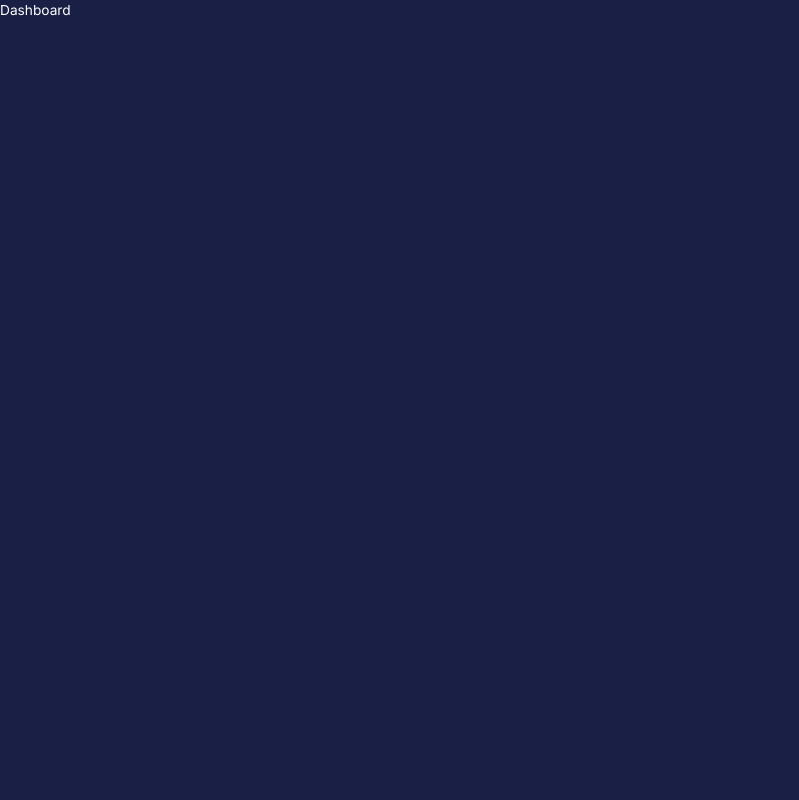
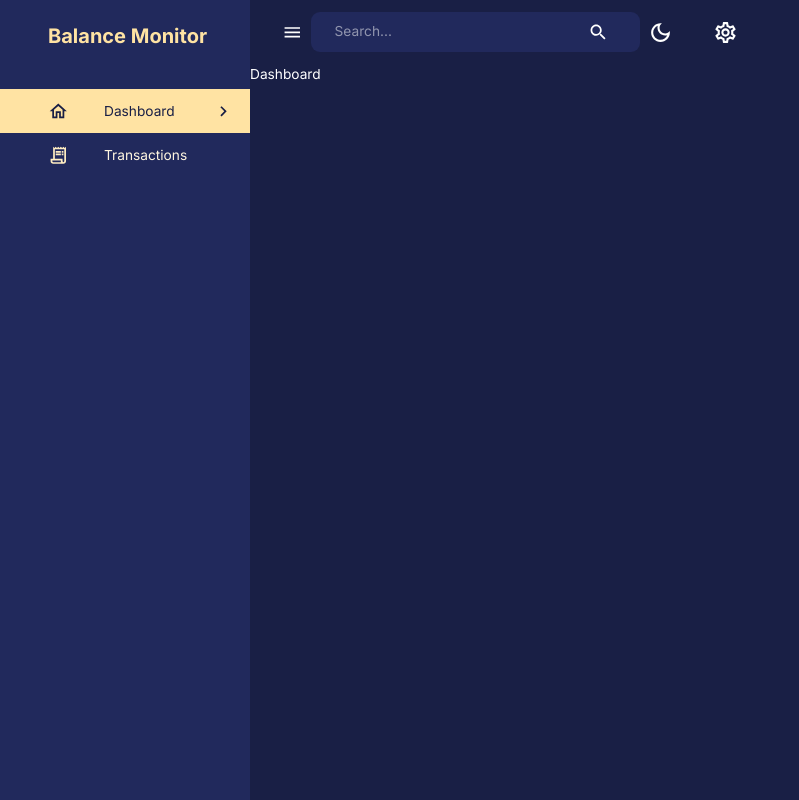
Before and after one commit to ArvidErik/future-balance-client, a React (Create React App) app: page /dashboard in a window 1280 px wide. Shown: the whole page, without its empty margins (0-799 px from the left). Built offline with nearby package versions, Linux system fonts and the light colour scheme.

Commit message:
navbar + sidebar ready

```diff
--- a/src/components/Navbar.jsx
+++ b/src/components/Navbar.jsx
@@ -11,15 +11,65 @@ import FlexBetween from "components/FlexBetween";
 import { useDispatch } from "react-redux";
 import { setMode } from "state";
 import profileImage from "assets/ErikArvidHosszu.png";
-import { AppBar, useTheme } from "@mui/material";
+import {
+  AppBar,
+  Icon,
+  IconButton,
+  InputBase,
+  Toolbar,
+  useTheme,
+} from "@mui/material";
 
-function Navbar() {
+function Navbar({
+  isSidebarOpen,
+  setIsSidebarOpen
+}) {
   const dispatch = useDispatch();
   const theme = useTheme();
 
-  return <AppBar>
+  return (
+    <AppBar
+      sx={{
+        position: "static",
+        background: "none",
+        boxShadow: "none",
+      }}
+    >
+      <Toolbar sx={{ justifyContent: "space-between" }}>
+        {/* LEFT SIDE */}
+        <FlexBetween>
+          <IconButton onClick={() => setIsSidebarOpen(!isSidebarOpen)}>
+            <MenuIcon />
+          </IconButton>
+          <FlexBetween
+            backgroundColor={theme.palette.background.alt}
+            borderRadius="9px"
+            gap="3rem"
+            p="0.1rem 1.5rem"
+          >
+            <InputBase placeholder="Search..." />
+            <IconButton>
+              <Search />
+            </IconButton>
+          </FlexBetween>
+        </FlexBetween>
 
-  </AppBar>;
+        {/* RIGHT SIDE */}
+        <FlexBetween gap="1.5rem">
+          <IconButton onClick={() => dispatch(setMode())}>
+            {theme.palette.mode === "dark" ? (
+              <DarkModeOutlined sx={{ fontSize: "25px" }} />
+            ) : (
+              <LightModeOutlined sx={{ fontSize: "25px" }} />
+            )}
+          </IconButton>
+          <IconButton>
+            <SettingsOutlined sx={{ fontSize: "25px" }} />
+          </IconButton>
+        </FlexBetween>
+      </Toolbar>
+    </AppBar>
+  );
 }
 
 export default Navbar;
--- /dev/null
+++ b/src/components/Sidebar.jsx
@@ -0,0 +1,146 @@
+import React from "react";
+import {
+  Box,
+  Divider,
+  Drawer,
+  IconBox,
+  IconButton,
+  List,
+  ListItem,
+  ListItemButton,
+  ListItemIcon,
+  ListItemText,
+  Typography,
+  useTheme,
+} from "@mui/material";
+import {
+  SettingsOutlined,
+  ChevronLeft,
+  ChevronRightOutlined,
+  HomeOutlined,
+  ShoppingcartOutlined,
+  Groups2Outlined,
+  ReceiptLongOutlined,
+  PublicOutlined,
+  PointOfSaleOutlined,
+  TodayOutlined,
+  CalendarMonthOutlined,
+  AdminPanelSettingsOutlined,
+  TrendingUpOutlined,
+  PieChartOutlined,
+} from "@mui/icons-material";
+import { useEffect, useState } from "react";
+import { useLocation, useNavigate } from "react-router-dom";
+import FlexBetween from "./FlexBetween";
+import profileImage from "assets/ErikArvidHosszu.png";
+
+const navItems = [
+  {
+    text: "Dashboard",
+    icon: <HomeOutlined />,
+  },
+  {
+    text: "Transactions",
+    icon: <ReceiptLongOutlined />,
+  },
+];
+
+function SideBar({
+  drawerWidth,
+  isSidebarOpen,
+  setIsSidebarOpen,
+  isNonMobile,
+}) {
+  const { pathname } = useLocation();
+  const [active, setActive] = useState("");
+  const navigate = useNavigate();
+  const theme = useTheme();
+
+  useEffect(() => {
+    setActive(pathname.substring(1));
+  }, [pathname]);
+
+  return (
+    <Box component="nav">
+      {isSidebarOpen && (
+        <Drawer
+          open={isSidebarOpen}
+          onClose={() => setIsSidebarOpen(false)}
+          variant="persistent"
+          anchor="left"
+          sx={{
+            width: drawerWidth,
+            "& .MuiDrawer-paper": {
+              color: theme.palette.secondary[200],
+              backgroundColor: theme.palette.background.alt,
+              boxSizing: "border-box",
+              borderWidth: isNonMobile ? 0 : "2px",
+              width: drawerWidth,
+            },
+          }}
+        >
+          <Box width="100%">
+            <Box m="1.5rem 2rem 2rem 3rem">
+              <FlexBetween color={theme.palette.secondary.main}>
+                <Box display="flex" alignItems="center" gap="0.5rem">
+                  <Typography variant="h4" fontWeight="bold">
+                    Balance Monitor
+                  </Typography>
+                </Box>
+                {!isNonMobile && (
+                  <IconButton onClick={() => setIsSidebarOpen(!isSidebarOpen)}>
+                    <ChevronLeft />
+                  </IconButton>
+                )}
+              </FlexBetween>
+            </Box>
+            <List>
+              {navItems.map(({ text, icon }) => {
+                const lcText = text.toLowerCase();
+
+                return (
+                  <ListItem key={text} disablePadding>
+                    <ListItemButton
+                      onClick={() => {
+                        navigate(`/${lcText}`);
+                        setActive(lcText);
+                      }}
+                      sx={{
+                        backgroundColor:
+                          active === lcText
+                            ? theme.palette.secondary[300]
+                            : "transparent",
+                        color:
+                          active === lcText
+                            ? theme.palette.primary[600]
+                            : theme.palette.secondary[100],
+                      }}
+                    >
+                      <ListItemIcon
+                        sx={{
+                          ml: "2rem",
+                          color:
+                            active === lcText
+                              ? theme.palette.primary[600]
+                              : theme.palette.secondary[200],
+                        }}
+                      >
+                        {icon}
+                      </ListItemIcon>
+                      <ListItemText primary={text} />
+                      {active === lcText && (
+                        <ChevronRightOutlined sx={{ ml: "auto" }} />
+                      )}
+                    </ListItemButton>
+                  </ListItem>
+                );
+              })}
+            </List>
+          </Box>
+        </Drawer>
+      )}
+    </Box>
+  );
+}
+
+export default SideBar;
--- a/src/pages/layout/index.jsx
+++ b/src/pages/layout/index.jsx
@@ -1,17 +1,31 @@
-import React from 'react'
-import { useState } from 'react'
-import { Box, useMediaQuery } from '@mui/material'
-import { Outlet } from 'react-router-dom'
-import { UseSelector } from 'react-redux'
-import Navbar from "components/Navbar"
+import React from "react";
+import { useState } from "react";
+import { Box, useMediaQuery } from "@mui/material";
+import { Outlet } from "react-router-dom";
+import { UseSelector } from "react-redux";
+import Navbar from "components/Navbar";
+import SideBar from "components/Sidebar";
 
 const Layout = () => {
-  return <Box width="100%" height="100%">
-    <Box>
-      <Navbar />
-      <Outlet />
+  const isNonMobile = useMediaQuery("(min-width: 600px)");
+  const [isSidebarOpen, setIsSidebarOpen] = useState(true);
+  return (
+    <Box display={isNonMobile ? "flex" : "block"} width="100%" height="100%">
+      <SideBar
+        isNonMobile={isNonMobile}
+        drawerWidth="250px"
+        isSidebarOpen={isSidebarOpen}
+        setIsSidebarOpen={setIsSidebarOpen}
+      />
+      <Box>
+        <Navbar
+          isSidebarOpen={isSidebarOpen}
+          setIsSidebarOpen={setIsSidebarOpen}
+        />
+        <Outlet />
+      </Box>
     </Box>
-  </Box>
-}
+  );
+};
 
-export default Layout
+export default Layout;
```
